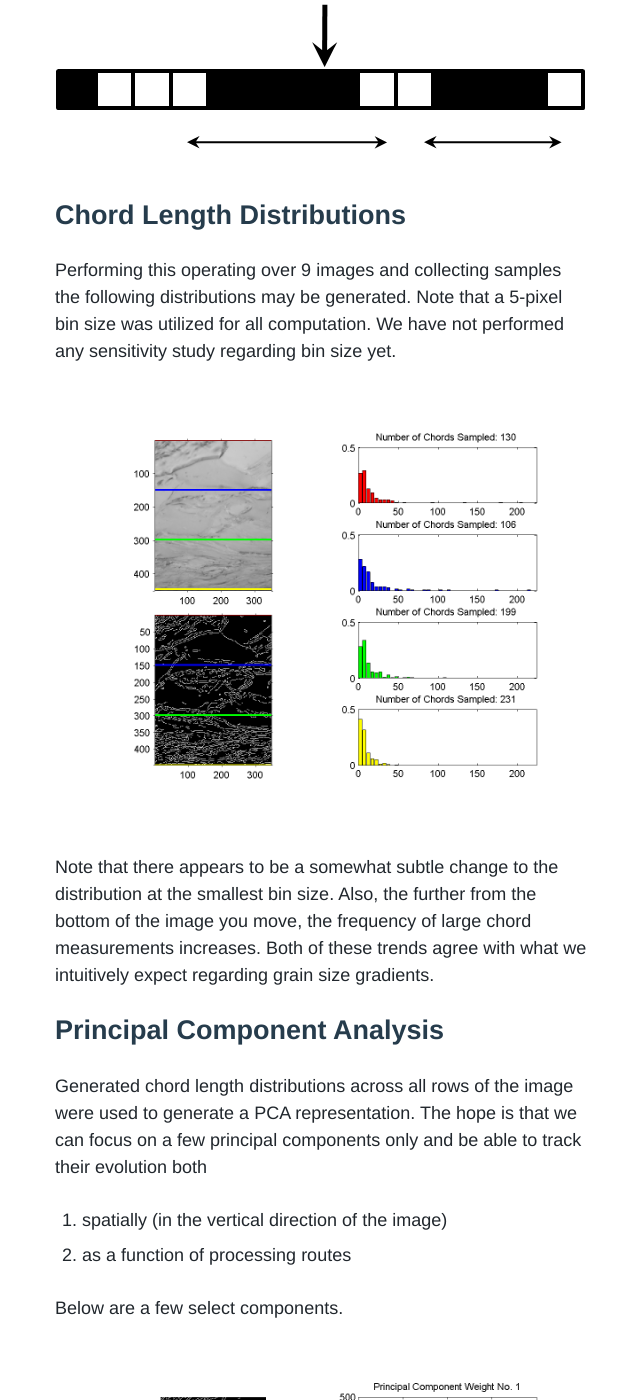
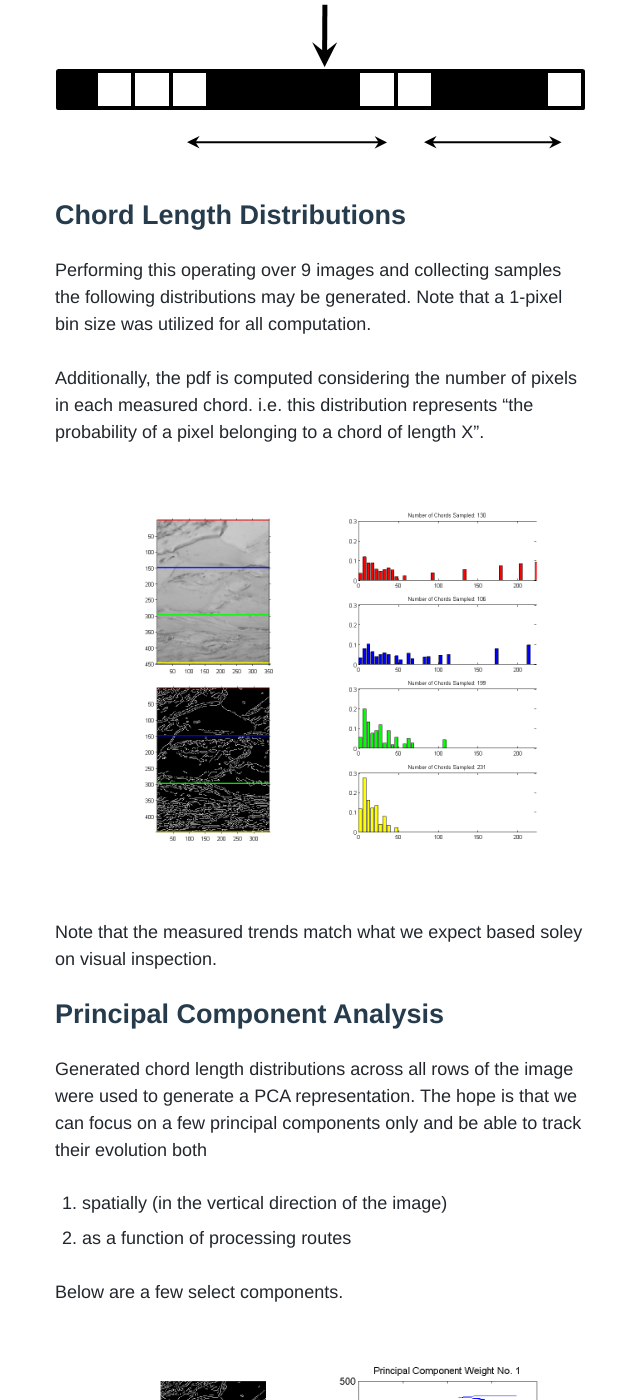
Before and after one commit to Materials-Informatics-Class-Fall2014/MIC-Machining-Gradients, a Jekyll site: the page built from _posts/2014-11-19-Chord-Length-Distributions-and-PCA-Pt-Deux.md, in a window 1280 px wide and 1400 px high, scrolled down 2014 px. Shown: the whole window, without its empty margins (319-959 px from the left). Built offline with Jekyll 4.4.1, drawn with Linux system fonts in a browser that asks for light colours; nearby versions of some CDN libraries; some web fonts are replaced; comment, search, counter and statistics services are not loaded; some of the changed lines change nothing that is shown; some of the changed text lies outside the part shown.

Commit message:
updated post

```diff
--- a/_posts/2014-11-19-Chord-Length-Distributions-and-PCA-Pt-Deux.md
+++ b/_posts/2014-11-19-Chord-Length-Distributions-and-PCA-Pt-Deux.md
@@ -19,8 +19,6 @@ The primary feature we are attempting to capture is ***chord length***. The stra
 
 The chord length can be determined by
 
-
-
 1. performing segmentation
 2. calculating chord lengths based on binary images.
 
@@ -29,11 +27,13 @@ The chord length can be determined by
 
 ## Chord Length Distributions
 
-Performing this operating over 9 images and collecting samples the following distributions may be generated. Note that a 5-pixel bin size was utilized for all computation. We have not performed any sensitivity study regarding bin size yet.
+Performing this operating over 9 images and collecting samples the following distributions may be generated. Note that a 1-pixel bin size was utilized for all computation.
 
-[![Image](http://matinfteam4.github.io/images/22/chords/image.png)](http://matinfteam4.github.io/images/22/chords/image.png)
+Additionally, the pdf is computed considering the number of pixels in each measured chord. i.e. this distribution represents "the probability of a pixel belonging to a chord of length X".
 
-Note that there appears to be a somewhat subtle change to the distribution at the smallest bin size. Also, the further from the bottom of the image you move, the frequency of large chord measurements increases. Both of these trends agree with what we intuitively expect regarding grain size gradients.
+[![Image](http://matinfteam4.github.io/images/22/chords/image2.png)](http://matinfteam4.github.io/images/22/chords/image2.png)
+
+Note that the measured trends match what we expect based soley on visual inspection.
 
 ## Principal Component Analysis
 
@@ -44,16 +44,24 @@ Generated chord length distributions across all rows of the image were used to g
 
 Below are a few select components.
 
-[![Image](http://matinfteam4.github.io/images/22/chords/princecomp_pdf_1.png)](http://matinfteam4.github.io/images/22/chords/princecomp_1.png)
+[![Image](http://matinfteam4.github.io/images/22/chords/princecomp_pdf_1.png)](http://matinfteam4.github.io/images/22/chords/princecomp_pdf_1.png)
 
-[![Image](http://matinfteam4.github.io/images/22/chords/princecomp_pdf_2.png)](http://matinfteam4.github.io/images/22/chords/princecomp_2.png)
+[![Image](http://matinfteam4.github.io/images/22/chords/princecomp_pdf_2.png)](http://matinfteam4.github.io/images/22/chords/princecomp_pdf_2.png)
 
-[![Image](http://matinfteam4.github.io/images/22/chords/princecomp_pdf_3.png)](http://matinfteam4.github.io/images/22/chords/princecomp_3.png)
+[![Image](http://matinfteam4.github.io/images/22/chords/princecomp_pdf_3.png)](http://matinfteam4.github.io/images/22/chords/princecomp_pdf_3.png)
 
-[![Image](http://matinfteam4.github.io/images/22/chords/princecomp_pdf_28.png)](http://matinfteam4.github.io/images/22/chords/princecomp_28.png)
+[![Image](http://matinfteam4.github.io/images/22/chords/princecomp_pdf_28.png)](http://matinfteam4.github.io/images/22/chords/princecomp_pdf_28.png)
 
-## Update on pdf formulation
+## Point Cloud Visualization
 
-Using a different normalization procedure, the following pdf distributions may be developed.
+The developed point clouds do contain some underlying pattern or structure.
 
-[![Image](http://matinfteam4.github.io/images/22/chords/image2.png)](http://matinfteam4.github.io/images/22/chords/image2.png)
+An image with all the relevant data,
+
+[![Image](http://matinfteam4.github.io/images/22/chords/image_pdf.png)](http://matinfteam4.github.io/images/22/chords/image_pdf.png)
+
+And a closer view of the point cloud structure,
+
+[![Image](http://matinfteam4.github.io/images/22/chords/PC1vPC2.png)](http://matinfteam4.github.io/images/22/chords/PC1vPC2.png)
+
+[![Image](http://matinfteam4.github.io/images/22/chords/PC1vPC2.png)](http://matinfteam4.github.io/images/22/chords/PC1vPC3.png)
```
